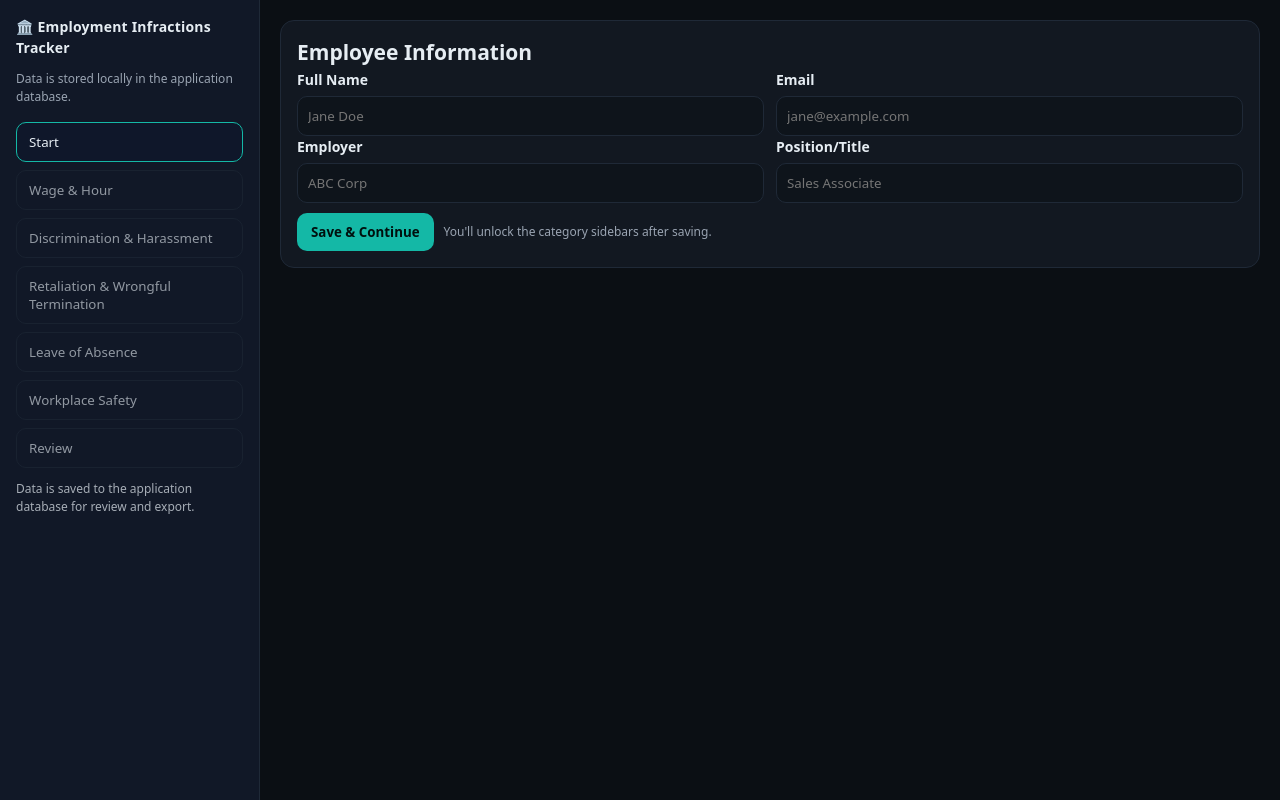
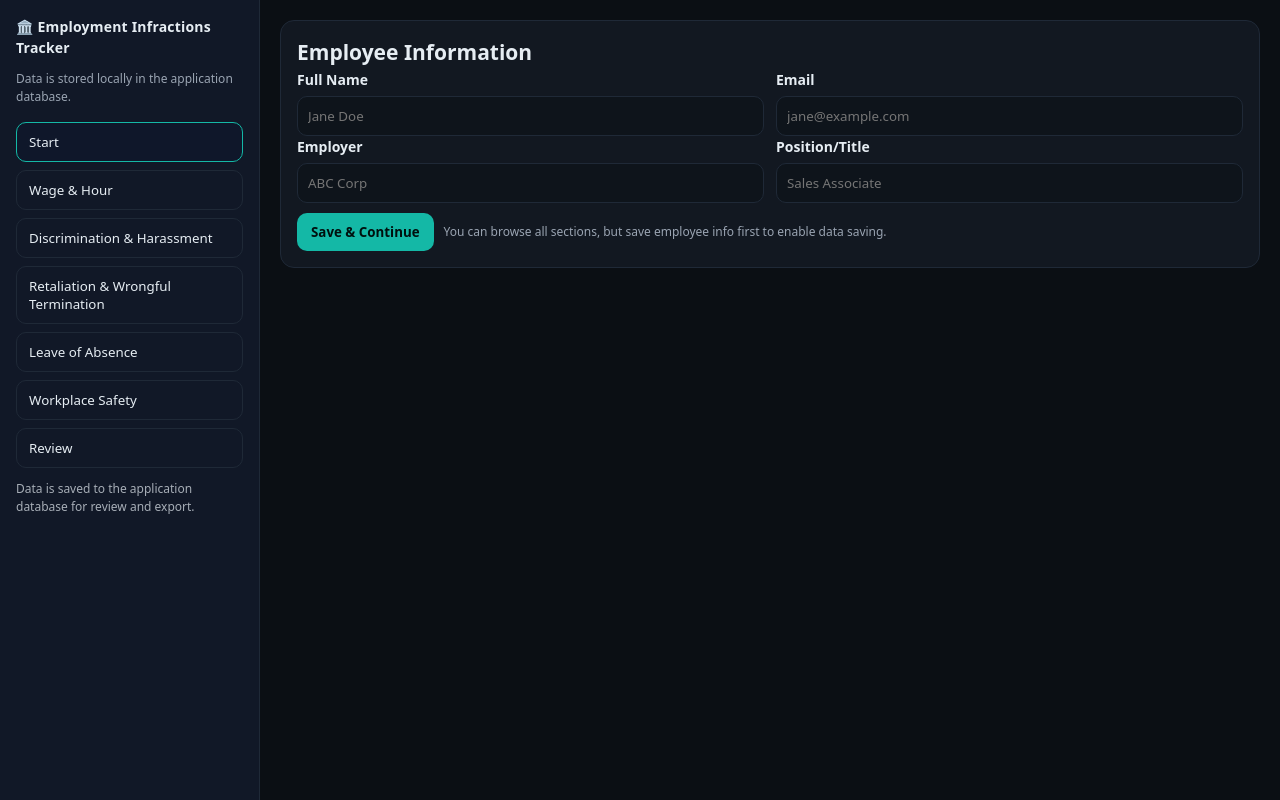
Before and after one commit to tsg2289/employment-law-infraction-tracker, a Next.js app: page / in a window 1280 px wide. Built offline with nearby package versions, Linux system fonts and the light colour scheme.

Commit message:
Enable navigation between all sections - remove disabled state from sidebar buttons

```diff
--- a/pages/index.js
+++ b/pages/index.js
@@ -91,6 +91,13 @@ export default function Home() {
 
   // Save wage & hour
   const saveWageHour = async () => {
+    // If no case ID, create one first
+    if (!state.caseId) {
+      showToast('Please save employee information first');
+      switchPanel('start');
+      return;
+    }
+
     const payload = {
       caseId: state.caseId,
       ...state.person,
@@ -120,6 +127,13 @@ export default function Home() {
 
   // Save discrimination & harassment
   const saveDiscriminationHarassment = async () => {
+    // If no case ID, create one first
+    if (!state.caseId) {
+      showToast('Please save employee information first');
+      switchPanel('start');
+      return;
+    }
+
     const payload = {
       caseId: state.caseId,
       ...state.person,
@@ -146,6 +160,13 @@ export default function Home() {
 
   // Save retaliation & wrongful termination
   const saveRetaliation = async () => {
+    // If no case ID, create one first
+    if (!state.caseId) {
+      showToast('Please save employee information first');
+      switchPanel('start');
+      return;
+    }
+
     const payload = {
       caseId: state.caseId,
       ...state.person,
@@ -169,6 +190,13 @@ export default function Home() {
 
   // Save leave of absence
   const saveLeave = async () => {
+    // If no case ID, create one first
+    if (!state.caseId) {
+      showToast('Please save employee information first');
+      switchPanel('start');
+      return;
+    }
+
     const payload = {
       caseId: state.caseId,
       ...state.person,
@@ -194,6 +222,13 @@ export default function Home() {
 
   // Save workplace safety
   const saveWorkplaceSafety = async () => {
+    // If no case ID, create one first
+    if (!state.caseId) {
+      showToast('Please save employee information first');
+      switchPanel('start');
+      return;
+    }
+
     const payload = {
       caseId: state.caseId,
       ...state.person,
@@ -310,42 +345,36 @@ export default function Home() {
             </button>
             <button
               className={currentPanel === 'wagehour' ? 'active' : ''}
-              disabled={!state.caseId}
               onClick={() => switchPanel('wagehour')}
             >
               Wage & Hour
             </button>
             <button
               className={currentPanel === 'disc' ? 'active' : ''}
-              disabled={!state.caseId}
               onClick={() => switchPanel('disc')}
             >
               Discrimination & Harassment
             </button>
             <button
               className={currentPanel === 'retal' ? 'active' : ''}
-              disabled={!state.caseId}
               onClick={() => switchPanel('retal')}
             >
               Retaliation & Wrongful Termination
             </button>
             <button
               className={currentPanel === 'leave' ? 'active' : ''}
-              disabled={!state.caseId}
               onClick={() => switchPanel('leave')}
             >
               Leave of Absence
             </button>
             <button
               className={currentPanel === 'safety' ? 'active' : ''}
-              disabled={!state.caseId}
               onClick={() => switchPanel('safety')}
             >
               Workplace Safety
             </button>
             <button
               className={currentPanel === 'review' ? 'active' : ''}
-              disabled={!state.caseId}
               onClick={() => switchPanel('review')}
             >
               Review
@@ -385,7 +414,7 @@ export default function Home() {
                 <button className="btn" onClick={saveEmployee} disabled={loading}>
                   {loading ? 'Saving...' : 'Save & Continue'}
                 </button>
-                <span className="note">You&apos;ll unlock the category sidebars after saving.</span>
+                <span className="note">You can browse all sections, but save employee info first to enable data saving.</span>
               </div>
               {state.caseId && (
                 <div className="note" style={{ marginTop: '8px' }}>
```
